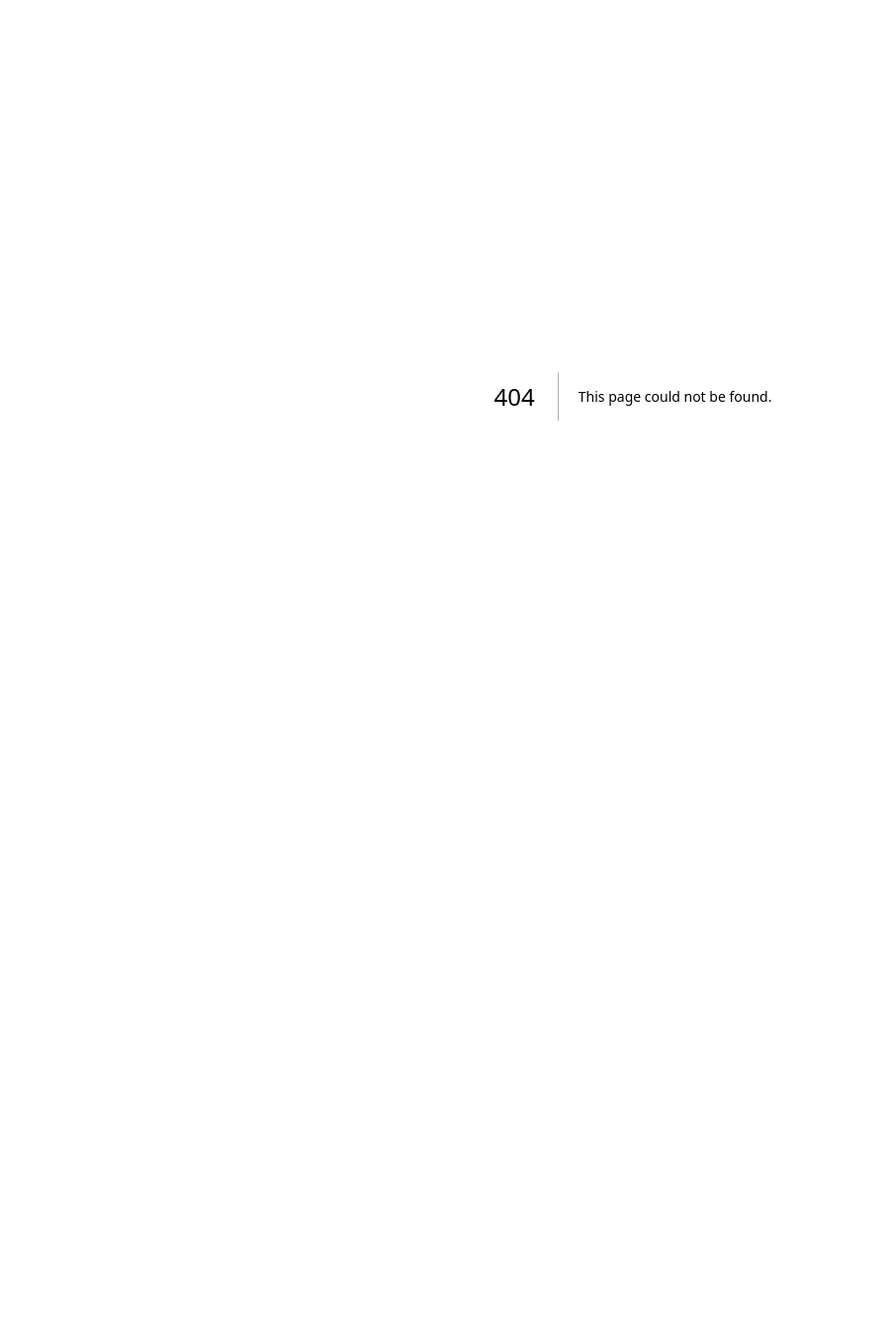
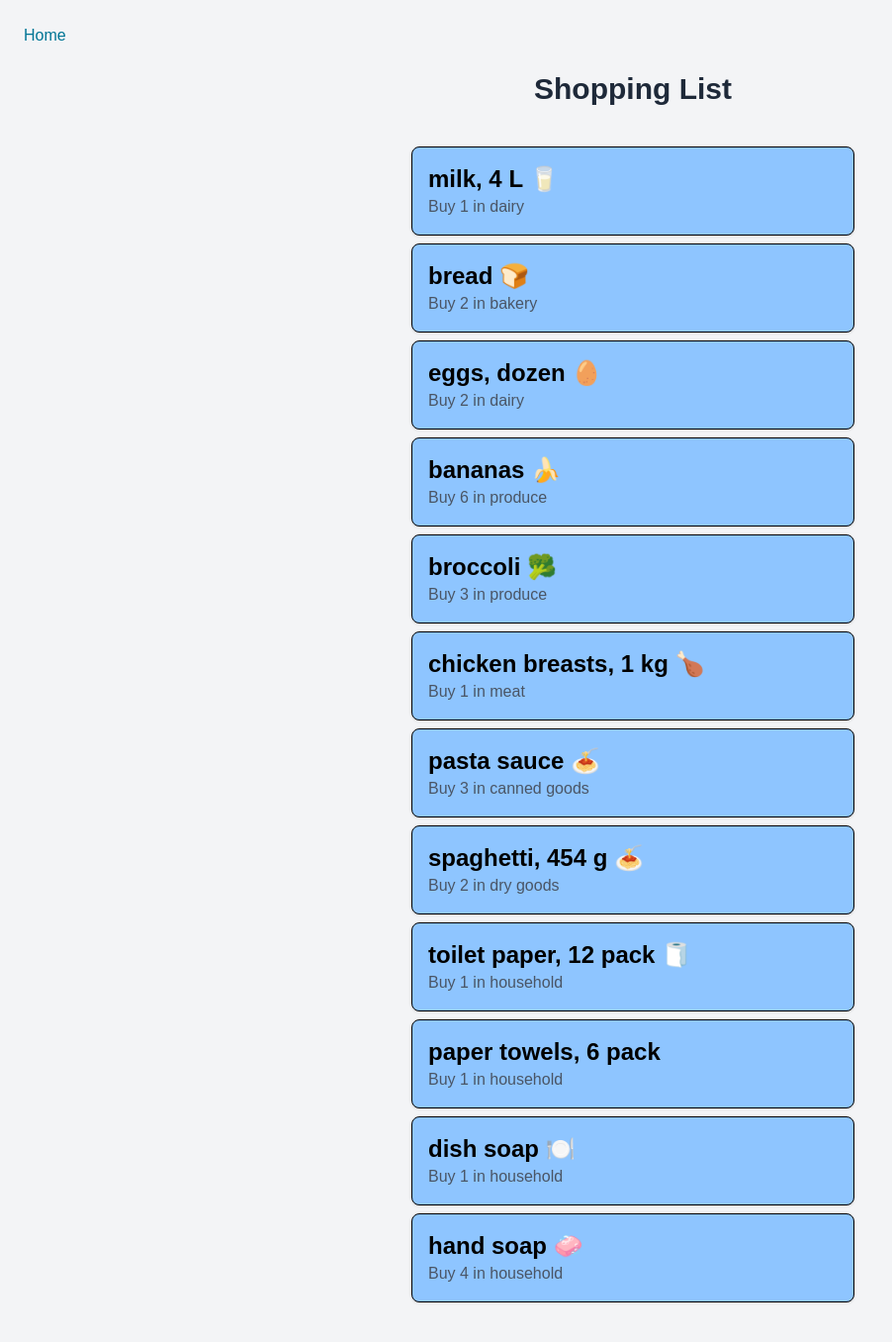
Before and after one commit to RhailynJane/cprg306-assignments, a Next.js app: page /week-3 in a window 1280 px wide. Before the commit this address had no page. Shown: the top 1356 px of the page at 99% size, without its empty margins (0-902 px from the left). Before the commit the page ends 800 px from the top, so only its background shows below. Built offline with nearby package versions, Linux system fonts and the light colour scheme.

Commit message:
Add specs for Week-3 assignment
Created a folder for week-3 and add different components (item and itemList). Created a new page as for week 3 and added a link on the homepage.

```diff
--- a/app/layout.js
+++ b/app/layout.js
@@ -12,7 +12,7 @@ const geistMono = Geist_Mono({
 });
 
 export const metadata = {
-  title: "Create Next App",
+  title: "Shopping List",
   description: "Generated by create next app",
 };
 
--- a/app/page.js
+++ b/app/page.js
@@ -16,6 +16,11 @@ export default function Home() {
             Week 2 Assignment
           </Link>
         </li>
+        <li>
+          <Link href="./week-3/" className="hover:text-cyan-600">
+            Week 3 Assignment
+          </Link>
+        </li>
       </ul>
     </main>
   );
--- /dev/null
+++ b/app/week-3/item-list.js
@@ -0,0 +1,140 @@
+import Item from "./item";
+
+export default function ItemList() {
+  const item1 = {
+    name: "milk, 4 L 🥛",
+    quantity: 1,
+    category: "dairy",
+  };
+
+  const item2 = {
+    name: "bread 🍞",
+    quantity: 2,
+    category: "bakery",
+  };
+
+  const item3 = {
+    name: "eggs, dozen 🥚",
+    quantity: 2,
+    category: "dairy",
+  };
+
+  const item4 = {
+    name: "bananas 🍌",
+    quantity: 6,
+    category: "produce",
+  };
+
+  const item5 = {
+    name: "broccoli 🥦",
+    quantity: 3,
+    category: "produce",
+  };
+
+  const item6 = {
+    name: "chicken breasts, 1 kg 🍗",
+    quantity: 1,
+    category: "meat",
+  };
+
+  const item7 = {
+    name: "pasta sauce 🍝",
+    quantity: 3,
+    category: "canned goods",
+  };
+
+  const item8 = {
+    name: "spaghetti, 454 g 🍝",
+    quantity: 2,
+    category: "dry goods",
+  };
+
+  const item9 = {
+    name: "toilet paper, 12 pack 🧻",
+    quantity: 1,
+    category: "household",
+  };
+
+  const item10 = {
+    name: "paper towels, 6 pack",
+    quantity: 1,
+    category: "household",
+  };
+
+  const item11 = {
+    name: "dish soap 🍽️",
+    quantity: 1,
+    category: "household",
+  };
+
+  const item12 = {
+    name: "hand soap 🧼",
+    quantity: 4,
+    category: "household",
+  };
+
+  return (
+    <ul className="p-4 space-y-2">
+      <Item
+        name={item1.name}
+        quantity={item1.quantity}
+        category={item1.category}
+      />
+      <Item
+        name={item2.name}
+        quantity={item2.quantity}
+        category={item2.category}
+      />
+      <Item
+        name={item3.name}
+        quantity={item3.quantity}
+        category={item3.category}
+      />
+      <Item
+        name={item4.name}
+        quantity={item4.quantity}
+        category={item4.category}
+      />
+      <Item
+        name={item5.name}
+        quantity={item5.quantity}
+        category={item5.category}
+      />
+      <Item
+        name={item6.name}
+        quantity={item6.quantity}
+        category={item6.category}
+      />
+      <Item
+        name={item7.name}
+        quantity={item7.quantity}
+        category={item7.category}
+      />
+      <Item
+        name={item8.name}
+        quantity={item8.quantity}
+        category={item8.category}
+      />
+      <Item
+        name={item9.name}
+        quantity={item9.quantity}
+        category={item9.category}
+      />
+      <Item
+        name={item10.name}
+        quantity={item10.quantity}
+        category={item10.category}
+      />
+      <Item
+        name={item11.name}
+        quantity={item11.quantity}
+        category={item11.category}
+      />
+      <Item
+        name={item12.name}
+        quantity={item12.quantity}
+        category={item12.category}
+      />
+    </ul>
+  );
+}
--- /dev/null
+++ b/app/week-3/item.js
@@ -0,0 +1,10 @@
+export default function Item({ name, quantity, category }) {
+  return (
+    <div className="rounded-lg shadow p-4 mb-2 bg-blue-300 w-full max-w-md mx-auto border border-black">
+      <h1 className="text-black text-2xl font-semibold">{name}</h1>
+      <p className="text-gray-600">
+        Buy {quantity} in {category}
+      </p>
+    </div>
+  );
+}
--- /dev/null
+++ b/app/week-3/page.js
@@ -0,0 +1,18 @@
+import Link from "next/link";
+import ItemList from "./item-list";
+
+export default function Page() {
+  return (
+    <main className="min-h-screen bg-gray-100 p-6">
+      <Link href="./" className="text-cyan-700">
+        Home
+      </Link>
+      <br />
+      <br />
+      <h1 className="text-3xl font-bold text-center text-gray-800 mb-6">
+        Shopping List
+      </h1>
+      <ItemList />
+    </main>
+  );
+}
```
